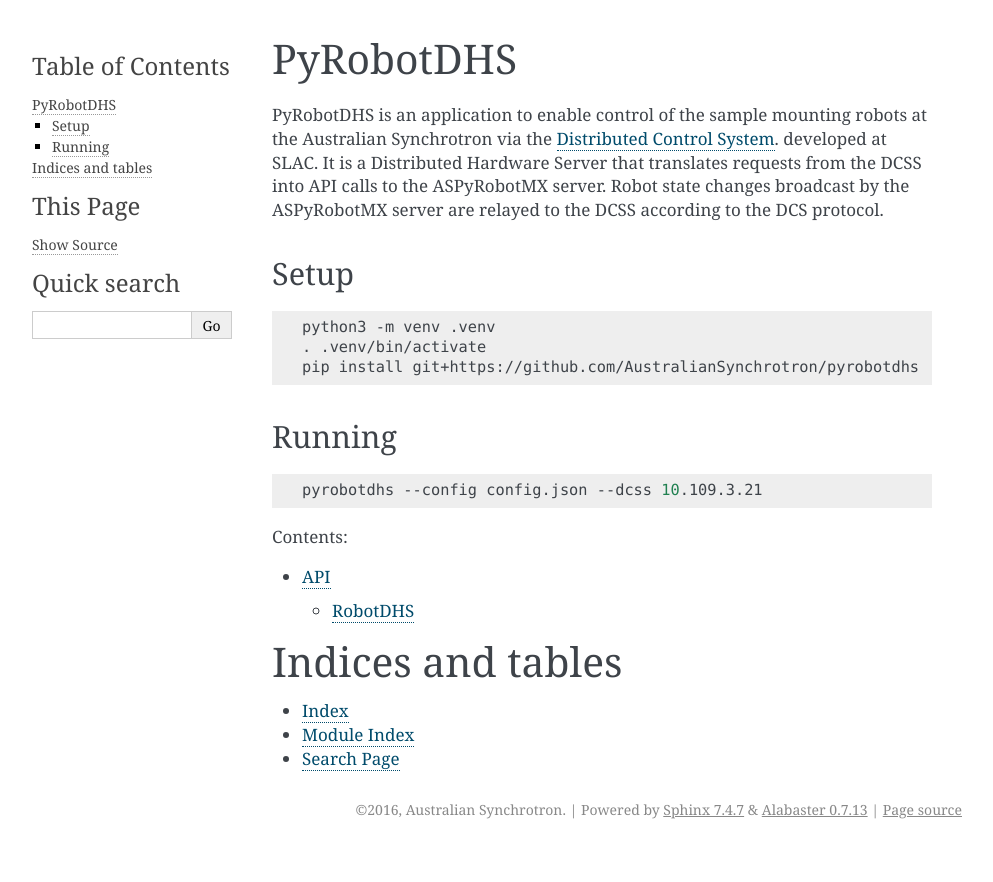
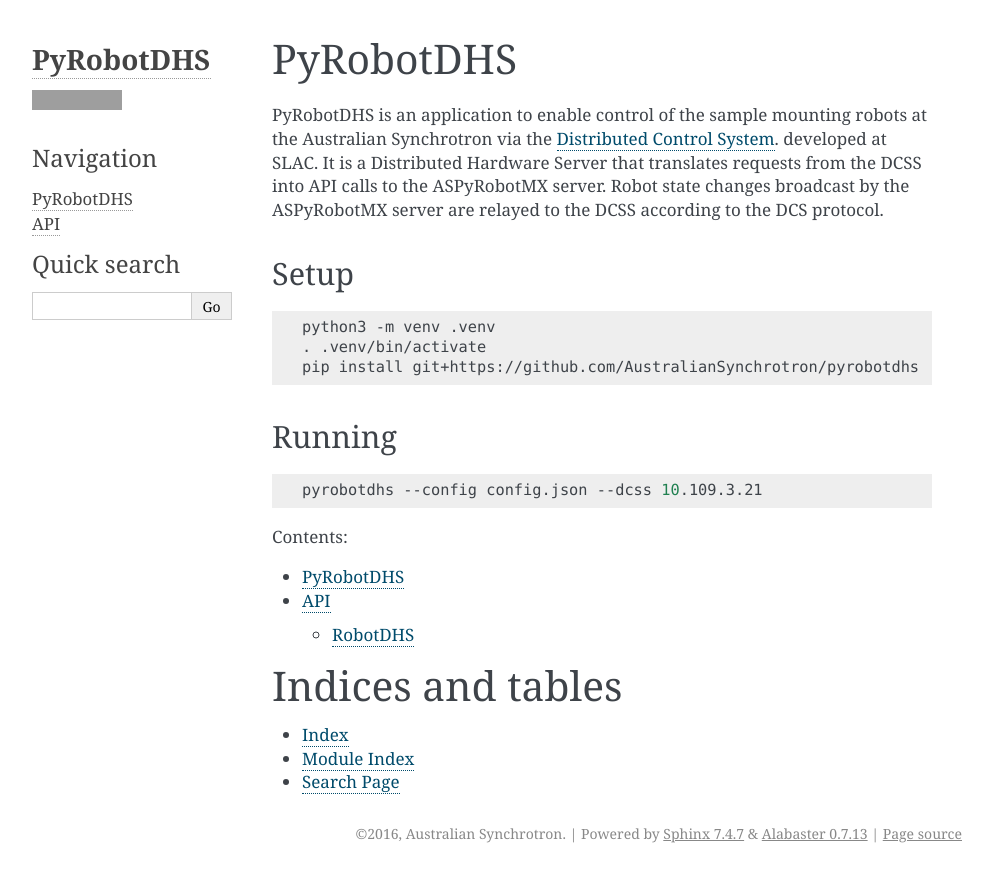
Before and after one commit to AustralianSynchrotron/pyrobotdhs, a Sphinx documentation site: the page built from docs/index.rst, in a window 1280 px wide. Shown: the top 882 px of the page, without its empty margins (148-1141 px from the left). Built offline with Sphinx 7.4.7, drawn with Linux system fonts in a browser that asks for light colours; grey boxes are pictures that could not be loaded.

Commit message:
Add site title and navigation menu to the sidebar

```diff
--- a/docs/conf.py
+++ b/docs/conf.py
@@ -117,7 +117,10 @@
 # Theme options are theme-specific and customize the look and feel of a theme
 # further.  For a list of options available for each theme, see the
 # documentation.
-#html_theme_options = {}
+html_theme_options = {
+    'github_user': 'AustralianSynchrotron',
+    'github_repo': 'pyrobotdhs',
+}
 
 # Add any paths that contain custom themes here, relative to this directory.
 #html_theme_path = []
@@ -159,6 +162,14 @@
 
 # Custom sidebar templates, maps document names to template names.
 #html_sidebars = {}
+html_sidebars = {
+    '**': [
+        'about.html',
+        'navigation.html',
+        'relations.html',
+        'searchbox.html',
+    ]
+}
 
 # Additional templates that should be rendered to pages, maps page names to
 # template names.
--- a/docs/index.rst
+++ b/docs/index.rst
@@ -37,6 +37,7 @@
 .. toctree::
    :maxdepth: 2
 
+   self
    api
 
 
```
